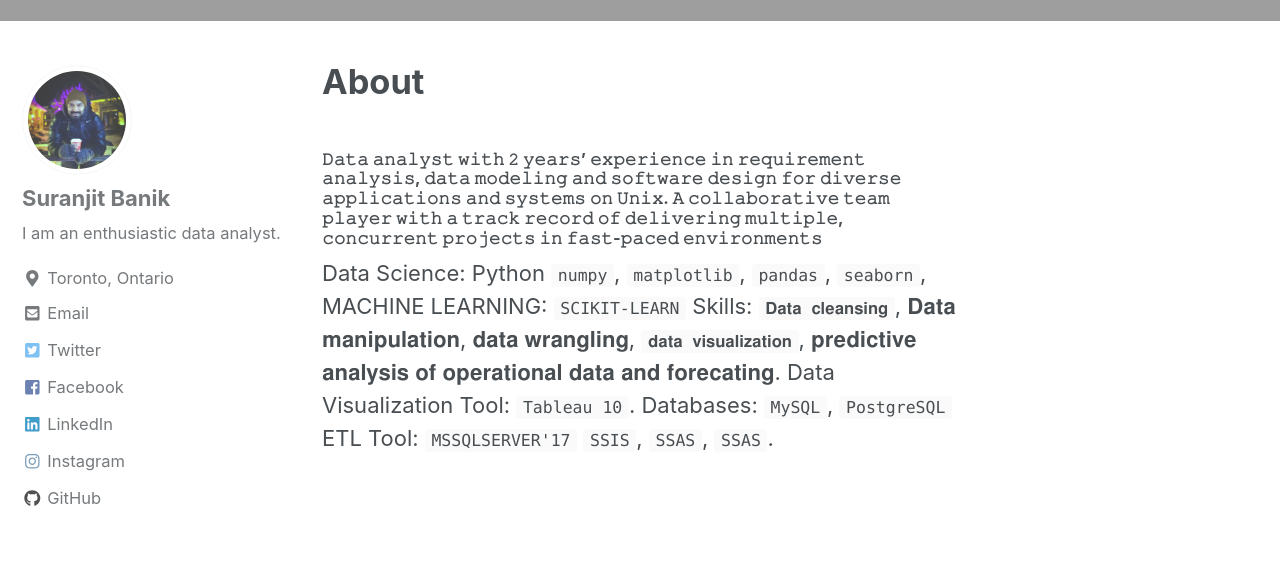
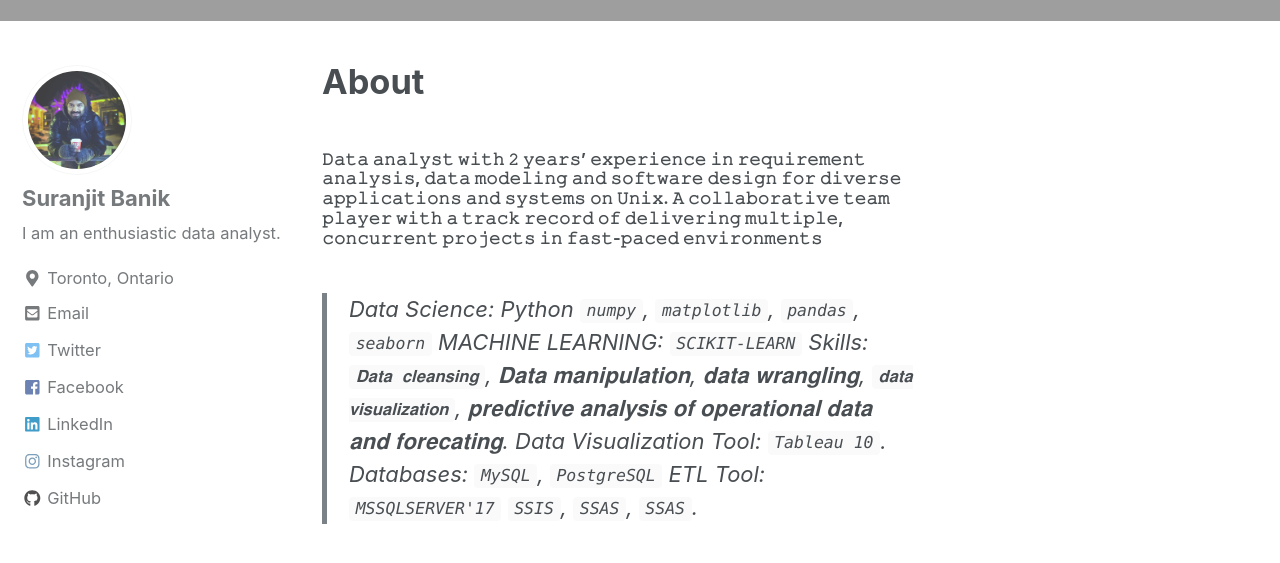
Before and after one commit to mastermindLAB/mastermindLAB.github.io, a Jekyll site: the page built from _pages/about.md, in a window 1280 px wide and 900 px high, scrolled down 1039 px. Shown: the top 563 px of the window. Built offline with Jekyll 4.4.1, drawn with Linux system fonts in a browser that asks for light colours; nearby versions of some CDN libraries; some of the changed lines change nothing that is shown.

Commit message:
new file

```diff
--- a/_pages/about.md
+++ b/_pages/about.md
@@ -6,9 +6,9 @@ header:
 ---
 ##### 𝙳𝚊𝚝𝚊 𝚊𝚗𝚊𝚕𝚢𝚜𝚝 𝚠𝚒𝚝𝚑 𝟸 𝚢𝚎𝚊𝚛𝚜' 𝚎𝚡𝚙𝚎𝚛𝚒𝚎𝚗𝚌𝚎 𝚒𝚗 𝚛𝚎𝚚𝚞𝚒𝚛𝚎𝚖𝚎𝚗𝚝 𝚊𝚗𝚊𝚕𝚢𝚜𝚒𝚜, 𝚍𝚊𝚝𝚊 𝚖𝚘𝚍𝚎𝚕𝚒𝚗𝚐 𝚊𝚗𝚍 𝚜𝚘𝚏𝚝𝚠𝚊𝚛𝚎 𝚍𝚎𝚜𝚒𝚐𝚗 𝚏𝚘𝚛 𝚍𝚒𝚟𝚎𝚛𝚜𝚎 𝚊𝚙𝚙𝚕𝚒𝚌𝚊𝚝𝚒𝚘𝚗𝚜 𝚊𝚗𝚍 𝚜𝚢𝚜𝚝𝚎𝚖𝚜 𝚘𝚗 𝚄𝚗𝚒𝚡. 𝙰 𝚌𝚘𝚕𝚕𝚊𝚋𝚘𝚛𝚊𝚝𝚒𝚟𝚎 𝚝𝚎𝚊𝚖 𝚙𝚕𝚊𝚢𝚎𝚛 𝚠𝚒𝚝𝚑 𝚊 𝚝𝚛𝚊𝚌𝚔 𝚛𝚎𝚌𝚘𝚛𝚍 𝚘𝚏 𝚍𝚎𝚕𝚒𝚟𝚎𝚛𝚒𝚗𝚐 𝚖𝚞𝚕𝚝𝚒𝚙𝚕𝚎, 𝚌𝚘𝚗𝚌𝚞𝚛𝚛𝚎𝚗𝚝 𝚙𝚛𝚘𝚓𝚎𝚌𝚝𝚜 𝚒𝚗 𝚏𝚊𝚜𝚝-𝚙𝚊𝚌𝚎𝚍 𝚎𝚗𝚟𝚒𝚛𝚘𝚗𝚖𝚎𝚗𝚝𝚜
 
-Data Science: Python `numpy`, `matplotlib`, `pandas`, `seaborn`,
-MACHINE LEARNING: `SCIKIT-LEARN`
-Skills: `𝐃𝐚𝐭𝐚 𝐜𝐥𝐞𝐚𝐧𝐬𝐢𝐧𝐠`, 𝐃𝐚𝐭𝐚 𝐦𝐚𝐧𝐢𝐩𝐮𝐥𝐚𝐭𝐢𝐨𝐧, 𝐝𝐚𝐭𝐚 𝐰𝐫𝐚𝐧𝐠𝐥𝐢𝐧𝐠, `𝐝𝐚𝐭𝐚 𝐯𝐢𝐬𝐮𝐚𝐥𝐢𝐳𝐚𝐭𝐢𝐨𝐧`, 𝐩𝐫𝐞𝐝𝐢𝐜𝐭𝐢𝐯𝐞 𝐚𝐧𝐚𝐥𝐲𝐬𝐢𝐬 𝐨𝐟 𝐨𝐩𝐞𝐫𝐚𝐭𝐢𝐨𝐧𝐚𝐥 𝐝𝐚𝐭𝐚 𝐚𝐧𝐝 𝐟𝐨𝐫𝐞𝐜𝐚𝐭𝐢𝐧𝐠.
-Data Visualization Tool: `Tableau 10`.
-Databases: `MySQL`, `PostgreSQL`
-ETL Tool: `MSSQLSERVER'17` `SSIS`, `SSAS`, `SSAS`.
+>Data Science: Python `numpy`, `matplotlib`, `pandas`, `seaborn`
+>MACHINE LEARNING: `SCIKIT-LEARN`
+>Skills: `𝐃𝐚𝐭𝐚 𝐜𝐥𝐞𝐚𝐧𝐬𝐢𝐧𝐠`, 𝐃𝐚𝐭𝐚 𝐦𝐚𝐧𝐢𝐩𝐮𝐥𝐚𝐭𝐢𝐨𝐧, 𝐝𝐚𝐭𝐚 𝐰𝐫𝐚𝐧𝐠𝐥𝐢𝐧𝐠, `𝐝𝐚𝐭𝐚 𝐯𝐢𝐬𝐮𝐚𝐥𝐢𝐳𝐚𝐭𝐢𝐨𝐧`, 𝐩𝐫𝐞𝐝𝐢𝐜𝐭𝐢𝐯𝐞 𝐚𝐧𝐚𝐥𝐲𝐬𝐢𝐬 𝐨𝐟 𝐨𝐩𝐞𝐫𝐚𝐭𝐢𝐨𝐧𝐚𝐥 𝐝𝐚𝐭𝐚 𝐚𝐧𝐝 𝐟𝐨𝐫𝐞𝐜𝐚𝐭𝐢𝐧𝐠.
+>Data Visualization Tool: `Tableau 10`.
+>Databases: `MySQL`, `PostgreSQL`
+>ETL Tool: `MSSQLSERVER'17` `SSIS`, `SSAS`, `SSAS`.
```
